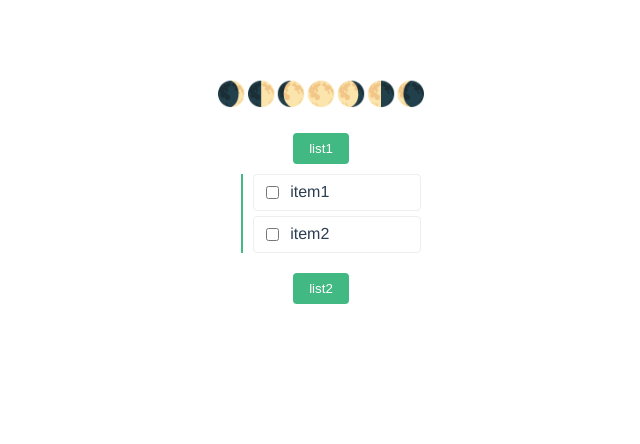
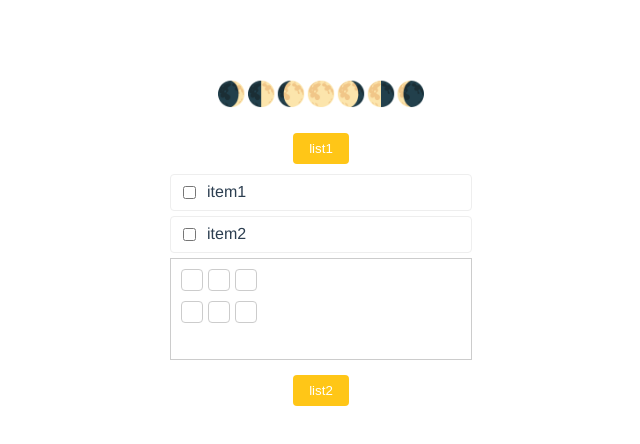
Before and after one commit to mariannaivanova/vue2-lists, a Vue app: page / in a window 1280 px wide. Both pictures are taken after a click on the button "list1". Shown: the top 444 px of the page, without its empty margins (319-959 px from the left). Built offline with nearby package versions, Linux system fonts and the light colour scheme.

Commit message:
add color boxes, fix squares quantity and color

```diff
--- a/src/App.vue
+++ b/src/App.vue
@@ -1,7 +1,7 @@
 <template>
   <div id="app">
     <HelloWorld
-        :buttonsNames="names"
+        :buttons-names="names"
         :items="items"
     />
   </div>
--- a/src/components/HelloWorld.vue
+++ b/src/components/HelloWorld.vue
@@ -21,29 +21,37 @@
             <div v-if="checkedItems[index][itemIndex]" class="item-options">
               <input
                   type="number"
-                  v-model.number="itemNumbers[index][itemIndex]"
-                  placeholder="Введите число"
-                  min="0"
+                  v-model.number="squareCounts[index][itemIndex]"
+                  placeholder="Кол-во квадратов"
+                  min="1"
+                  max="10"
                   class="number-input"
+                  @change="updateSquareCount(index, itemIndex)"
               >
 
               <div class="color-panel">
-                <div
-                    class="color-preview"
-                    :style="{ backgroundColor: itemColors[index][itemIndex] }"
-                    @click="openColorPicker()"
-                ></div>
                 <input
                     type="color"
                     v-model="itemColors[index][itemIndex]"
                     class="native-color-picker"
                     ref="colorPicker"
-                    @input="handleColorInput(index, itemIndex)"
+                    @input="updateCommonSquares()"
                 >
               </div>
             </div>
           </li>
         </ul>
+        <div v-show="isOpenList[index]" class="square-box">
+          <div v-for="(row, rowIndex) in commonSquares" :key="rowIndex" class="common-row">
+            <div
+                v-for="(color, colorIndex) in row"
+                :key="colorIndex"
+                class="common-square"
+                :style="{ backgroundColor: color }"
+            >
+            </div>
+          </div>
+        </div>
       </li>
     </ul>
   </div>
@@ -68,27 +76,28 @@ export default {
     return {
       isOpenList: [],
       checkedItems: [],
-      itemNumbers: [],
       itemColors: [],
-      colorComponents: []
+      itemSquares: [],
+      squareCounts: [],
+      commonSquares: []
     }
   },
   created() {
     this.initOpenList();
     this.initCheckedItems();
-    this.initItemNumbers();
     this.initItemColors();
-    this.initColorComponents();
+    this.initItemsSquares();
+    this.initSquareCounts();
+    this.initCommonSquares();
   },
   watch: {
     itemColors: {
       deep: true,
       handler(newVal) {
-        // При изменении цвета через color-picker обновляем RGB компоненты
         newVal.forEach((list, i) => {
           list.forEach((color, j) => {
             if (color && color.startsWith('#')) {
-              this.colorComponents[i][j] = this.parseColor(color);
+              this.itemSquares[i][j] = [color, color, color];
             }
           });
         });
@@ -103,10 +112,11 @@ export default {
       this.checkedItems = this.buttonsNames.map(() =>
           this.items.map(() => false)
       );
+
     },
-    initItemNumbers() {
-      this.itemNumbers = this.buttonsNames.map(() =>
-          this.items.map(() => null)
+    initItemsSquares() {
+      this.itemSquares = this.buttonsNames.map(() =>
+          this.items.map(() => ['#ffffff', '#ffffff', '#ffffff'])
       );
     },
     initItemColors() {
@@ -114,10 +124,14 @@ export default {
           this.items.map(() => '#ffffff')
       );
     },
-    initColorComponents() {
-      this.colorComponents = this.buttonsNames.map(() =>
-          this.items.map(() => ({ r: 255, g: 255, b: 255 }))
+    initSquareCounts() {
+      this.squareCounts = this.buttonsNames.map(() =>
+          this.items.map(() => 3)
       );
+    },
+    initCommonSquares() {
+      this.commonSquares = this.items.map(() => []);
+      this.updateCommonSquares();
     },
     toggleList(index) {
       this.isOpenList = this.isOpenList.map((val, i) =>
@@ -126,24 +140,25 @@ export default {
     },
     handleCheckboxChange(index, itemIndex) {
       if (!this.checkedItems[index][itemIndex]) {
-        this.itemNumbers[index][itemIndex] = null;
         this.itemColors[index][itemIndex] = '#ffffff';
-        this.colorComponents[index][itemIndex] = { r: 255, g: 255, b: 255 };
       }
     },
-    openColorPicker() {
-      this.$refs.colorPicker.click();
+    updateSquareCount(index, itemIndex) {
+      this.squareCounts[index][itemIndex] = Math.min(
+          10,
+          Math.max(1, this.squareCounts[index][itemIndex] || 1)
+      );
+      this.updateCommonSquares();
     },
-    handleColorInput(index, itemIndex) {
-      const hexColor = this.itemColors[index][itemIndex];
-      this.colorComponents[index][itemIndex] = this.parseColor(hexColor);
-    },
-    parseColor(hexColor) {
-      // Парсим hex-цвет в RGB компоненты
-      const r = parseInt(hexColor.slice(1, 3), 16);
-      const g = parseInt(hexColor.slice(3, 5), 16);
-      const b = parseInt(hexColor.slice(5, 7), 16);
-      return { r, g, b };
+    updateCommonSquares() {
+      this.commonSquares = this.items.map((_, itemIndex) => {
+        if (!this.checkedItems[0][itemIndex]) {
+          return Array(this.squareCounts[0][itemIndex] || 3).fill('#ffffff');
+        }
+
+        const count = this.squareCounts[0][itemIndex] || 3;
+        return Array(count).fill(this.itemColors[0][itemIndex]);
+      });
     }
   },
 }
@@ -157,7 +172,7 @@ export default {
 
 button {
   padding: 8px 16px;
-  background: #42b983;
+  background: #ffc617;
   color: white;
   border: none;
   border-radius: 4px;
@@ -173,12 +188,6 @@ ul {
 li {
   margin: 5px 0;
   padding: 5px;
-}
-
-.nested-list {
-  margin-left: 20px;
-  border-left: 2px solid #42b983;
-  padding-left: 10px;
 }
 
 .item-container {
@@ -216,24 +225,27 @@ li {
   align-items: center;
 }
 
-.color-preview {
-  width: 50px;
-  height: 50px;
-  border-radius: 4px;
+.square-box {
+  width: 300px;
+  height: 100px;
   border: 1px solid #ccc;
 }
 
-.color-controls {
-  flex-grow: 1;
+.common-row {
   display: flex;
-  flex-direction: column;
-  gap: 8px;
+  gap: 5px;
+  margin: 10px;
+  flex-wrap: wrap;
+  align-items: center;
 }
 
-.color-slider {
+.common-square {
+  width: 20px;
+  height: 20px;
   display: flex;
-  align-items: center;
-  gap: 8px;
+  border: 1px solid #ccc;
+  border-radius: 4px;
+  transition: background-color 0.3s;
 }
 
 .color-slider label {
```
